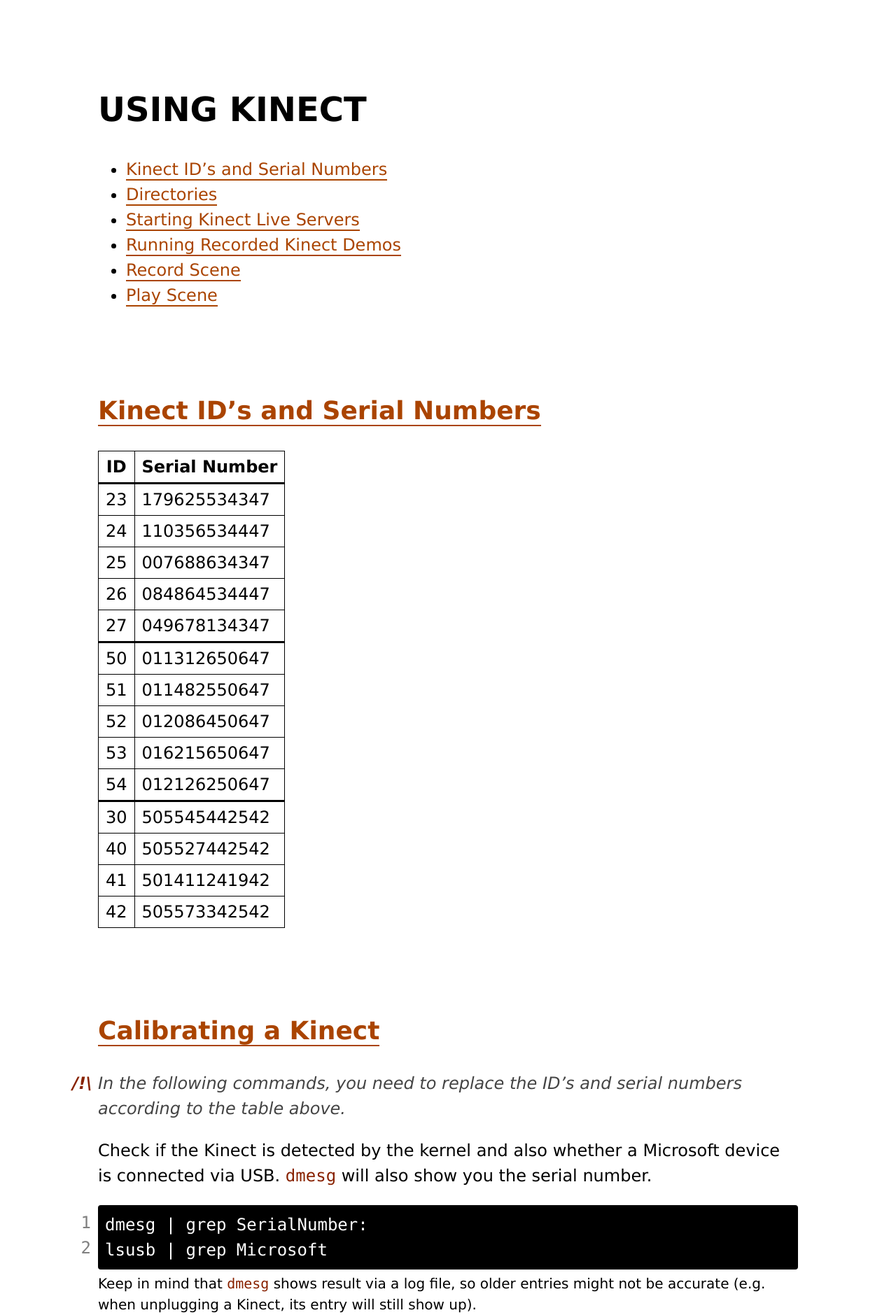
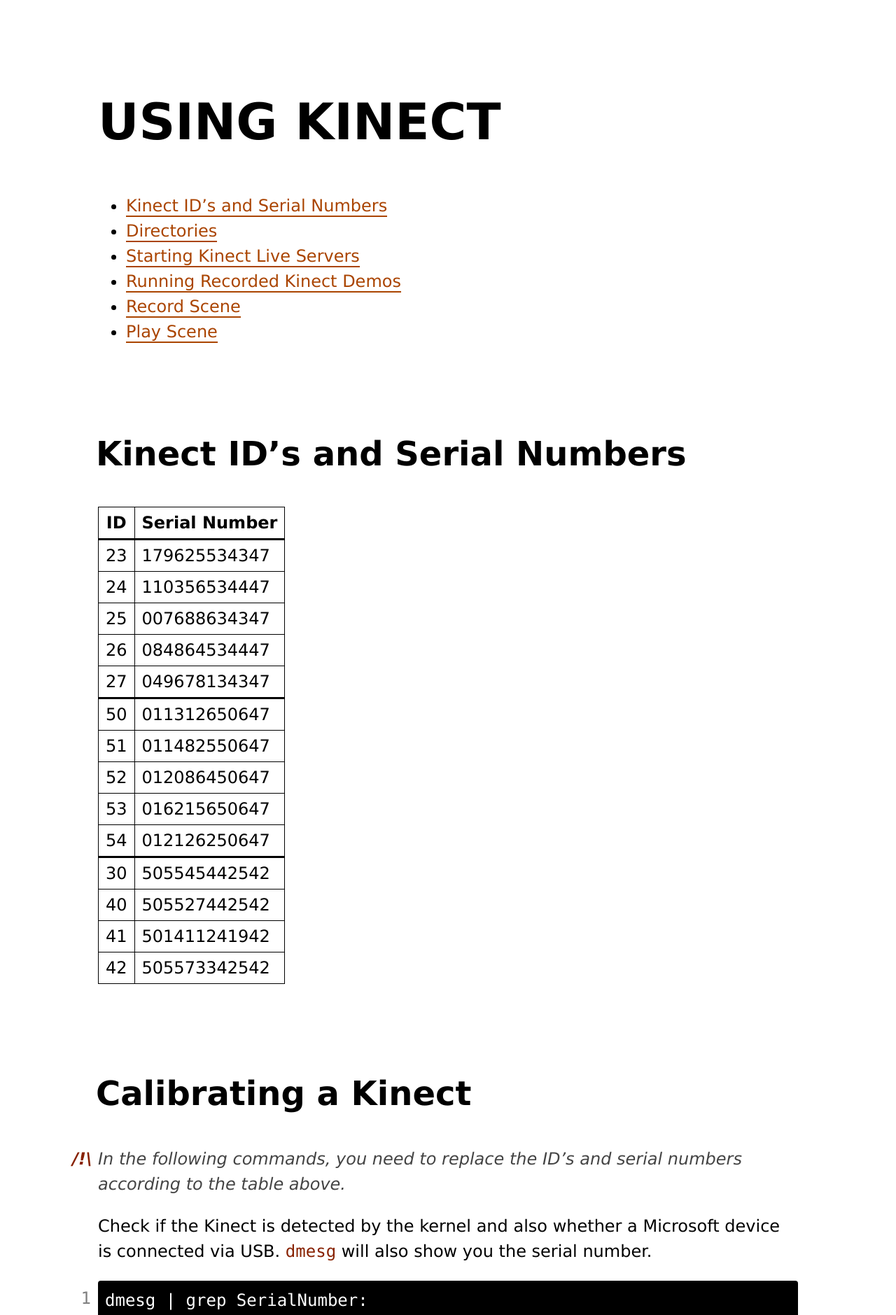
Before and after one commit to kleinfreund/hyperlink.cool, a Jekyll site: the page built from vr/index.html, in a window 1280 px wide. Shown: the top 1879 px of the page at 70% size. Built offline with Jekyll 4.4.1, drawn with Linux system fonts in a browser that asks for light colours; some of the changed text lies outside the part shown.

Commit message:
Rework heading anchors

```diff
--- a/vr/index.html
+++ b/vr/index.html
@@ -29,6 +29,39 @@
     border-bottom: 2px solid;
 }
 
+h1 {
+    font-size: 72px;
+}
+
+h2 {
+    font-size: 48px;
+}
+
+h3 {
+    margin-top: 3em;
+    border-bottom: 5px dotted #a40;
+}
+
+.anchor {
+    display: inline-block;
+    margin-left: -60px;
+    border-bottom: 0;
+    line-height: 1;
+}
+
+.anchor > span {
+    visibility: hidden;
+}
+
+h1:hover > .anchor > span,
+h2:hover > .anchor > span,
+h3:hover > .anchor > span,
+h4:hover > .anchor > span,
+h5:hover > .anchor > span,
+h6:hover > .anchor > span {
+    visibility: visible;
+}
+
 .page-content {
     margin-top: 5rem;
     margin-bottom: 5rem;
@@ -58,7 +91,7 @@
     margin-top: 2rem;
     margin-bottom: 2rem;
     border: 0;
-    border-top: 3px dashed #000;
+    border-top: 5px dotted #000;
 }
 
 code {
@@ -129,8 +162,11 @@
         <li><a href="#play-scene">Play Scene</a></li>
     </ul>
 
-    <section id="kinect-ips-and-serial-numbers">
-        <h2><a href="#kinect-ips-and-serial-numbers">Kinect ID’s and Serial Numbers</a></h2>
+    <section>
+        <h2>
+            <a id="kinect-ips-and-serial-numbers" class="anchor" href="#kinect-ips-and-serial-numbers" aria-hidden="true"><span>#</span></a>
+            Kinect ID’s and Serial Numbers
+        </h2>
 
         <table>
             <tr>
@@ -196,8 +232,11 @@
         </table>
     </section>
 
-    <section id="calibrating-a-kinect">
-        <h2><a href="calibrating-a-kinect">Calibrating a Kinect</a></h2>
+    <section>
+        <h2>
+            <a id="calibrating-a-kinect" class="anchor" href="calibrating-a-kinect" aria-hidden="true"><span>#</span></a>
+            Calibrating a Kinect
+        </h2>
 
         <p class="info">In the following commands, you need to replace the ID’s and serial numbers according to the table above.</p>
 
@@ -206,7 +245,7 @@
         <figure>
 <pre><code>dmesg | grep SerialNumber:</code>
 <code>lsusb | grep Microsoft</code></pre>
-            <figcaption>Keep in mind that <code>dmesg</code> shows result via a log file, so older entries might not be accurate (e.g. when unplugging a Kinect, its entry will still show up).</figcaption>
+            <figcaption>Keep in mind that <code>dmesg</code> shows results via a log file, so older entries might not be accurate (e.g. when unplugging a Kinect, its entry will still show up).</figcaption>
         </figure>
 
         <p>Place the checkerboard in front of the Kinect you want to calibrate. Start the initializing script.</p>
@@ -223,9 +262,6 @@
 
 
 
-        <hr>
-
-
 
         <p>Alternatively, I wrote a shell script to combine the four calibration steps. Try it out, have not tested it yet.</p>
 
@@ -234,7 +270,10 @@
     </section>
 
     <section id="directories">
-        <h2><a href="#directories">Directories</a></h2>
+        <h2>
+            <a id="directories" class="anchor" href="directories" aria-hidden="true"><span>#</span></a>
+            Directories
+        </h2>
 
         <h3>Live Kinect Server</h3>
 
@@ -269,8 +308,11 @@
 
 
 
-    <section id="starting-kinect-live-servers">
-        <h2><a href="#starting-kinect-live-servers">Starting Kinect Live Servers</a></h2>
+    <section>
+        <h2>
+            <a id="starting-kinect-live-servers" class="anchor" href="starting-kinect-live-servers" aria-hidden="true"><span>#</span></a>
+            Starting Kinect Live Servers
+        </h2>
 
 
 
@@ -296,9 +338,6 @@
 
 <pre><code>./start.sh  /opt/kinect-resources/calib_3dvc/surface_50_51_54.ks</code></pre>
 
-
-
-        <hr>
 
 
 
@@ -354,31 +393,68 @@
 
 
     <section id="running-recorded-kinect-demos">
-        <h2><a href="#running-recorded-kinect-demos">Running Recorded Kinect Demos</a></h2>
+        <h2>
+            <a id="running-recorded-kinect-demos" class="anchor" href="running-recorded-kinect-demos" aria-hidden="true"><span>#</span></a>
+            Running Recorded Kinect Demos
+        </h2>
 
         <h3>Steppo</h3>
 
-<pre><code>./play -c -f 20 -k 4 ../../../../recordings/steppo_standing/steppo_standing.stream 127.0.0.1:7000</code>
-<code>./example-video3d /opt/kinect-resources/rgbd-framework/recordings/steppo_standing/steppo_standing_localhost.ks</code>
+<pre><code>cd /opt/kinect-resources/rgbd-framework/rgbd-calib/build/build/Release</code>
+<code>./play -c -f 20 -k 4 ../../../../recordings/steppo_standing/steppo_standing.stream 127.0.0.1:7000</code></pre>
+
+        <h4>Start Guacamole Demo</h4>
+
+<pre><code>cd /opt/guacamole/master/examples/video3d</code>
+<code>./example-video3d /opt/kinect-resources/rgbd-framework/recordings/steppo_standing/steppo_standing_localhost.ks</code></pre>
+
+        <h4>Start Avango Demo</h4>
+
+<pre><code>cd /opt/avango/master/examples/video3d</code>
 <code>./start.sh /opt/kinect-resources/rgbd-framework/recordings/steppo_standing/steppo_standing_localhost.ks</code></pre>
+
+
 
         <h3>Steppdance</h3>
 
-<pre><code>./play -c -f 20 -k 4 ../../../../recordings/stepptanz/stepptanz.stream 127.0.0.1:7000</code>
-<code>./example-video3d /opt/kinect-resources/rgbd-framework/recordings/stepptanz/stepptanz_localhost.ks</code>
+<pre><code>cd /opt/kinect-resources/rgbd-framework/rgbd-calib/build/build/Release</code>
+<code>./play -c -f 20 -k 4 ../../../../recordings/stepptanz/stepptanz.stream 127.0.0.1:7000</code></pre>
+
+        <h4>Start Guacamole Demo</h4>
+
+<pre><code>cd /opt/guacamole/master/examples/video3d</code>
+<code>./example-video3d /opt/kinect-resources/rgbd-framework/recordings/stepptanz/stepptanz_localhost.ks</code></pre>
+
+        <h4>Start Avango Demo</h4>
+
+<pre><code>cd /opt/avango/master/examples/video3d</code>
 <code>./start.sh /opt/kinect-resources/rgbd-framework/recordings/stepptanz/stepptanz_localhost.ks</code></pre>
+
+
 
         <h3>Actors</h3>
 
-<pre><code>./play -c -f 20 -k 4 ../../../../recordings/actors/actors.stream 127.0.0.1:7000</code>
-<code>./example-video3d /opt/kinect-resources/rgbd-framework/recordings/actors/actors_localhost.ks</code>
+<pre><code>cd /opt/kinect-resources/rgbd-framework/rgbd-calib/build/build/Release</code>
+<code>./play -c -f 20 -k 4 ../../../../recordings/actors/actors.stream 127.0.0.1:7000</code></pre>
+
+        <h4>Start Guacamole Demo</h4>
+
+<pre><code>cd /opt/guacamole/master/examples/video3d</code>
+<code>./example-video3d /opt/kinect-resources/rgbd-framework/recordings/actors/actors_localhost.ks</code></pre>
+
+        <h4>Start Avango Demo</h4>
+
+<pre><code>cd /opt/avango/master/examples/video3d</code>
 <code>./start.sh /opt/kinect-resources/rgbd-framework/recordings/actors/actors_localhost.ks</code></pre>
     </section>
 
 
 
     <section id="record-scene">
-        <h2>Record a scene <em>dance</em> on Kinect server charon from Kinect's 23 and 24</h2>
+        <h2>
+            <a id="record-scene" class="anchor" href="record-scene" aria-hidden="true"><span>#</span></a>
+            Record a scene <em>dance</em> on Kinect server charon from Kinect's 23 and 24
+        </h2>
 
         <p>Create a directory where you want the recording to be saved.</p>
 
@@ -424,7 +500,10 @@
 
 
     <section id="play-scene">
-        <h2>Play scene <em>dance</em> on Kinect server charon</h2>
+        <h2>
+            <a id="play-scene" class="anchor" href="play-scene" aria-hidden="true"><span>#</span></a>
+            Play scene <em>dance</em> on Kinect server charon
+        </h2>
 
 <pre><code>cd /opt/kinect-resources/rgbd-framework/rgbd-calib/build/build/Release</code></pre>
 
```
